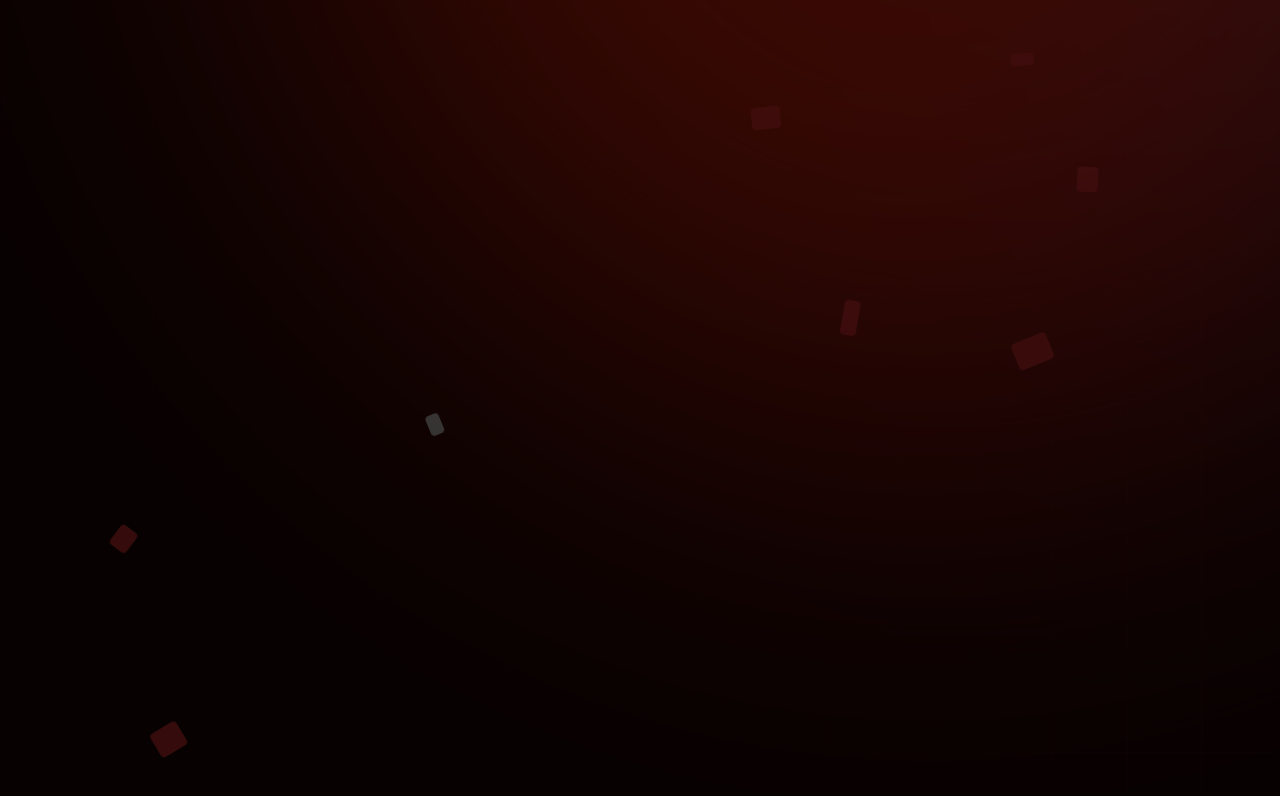
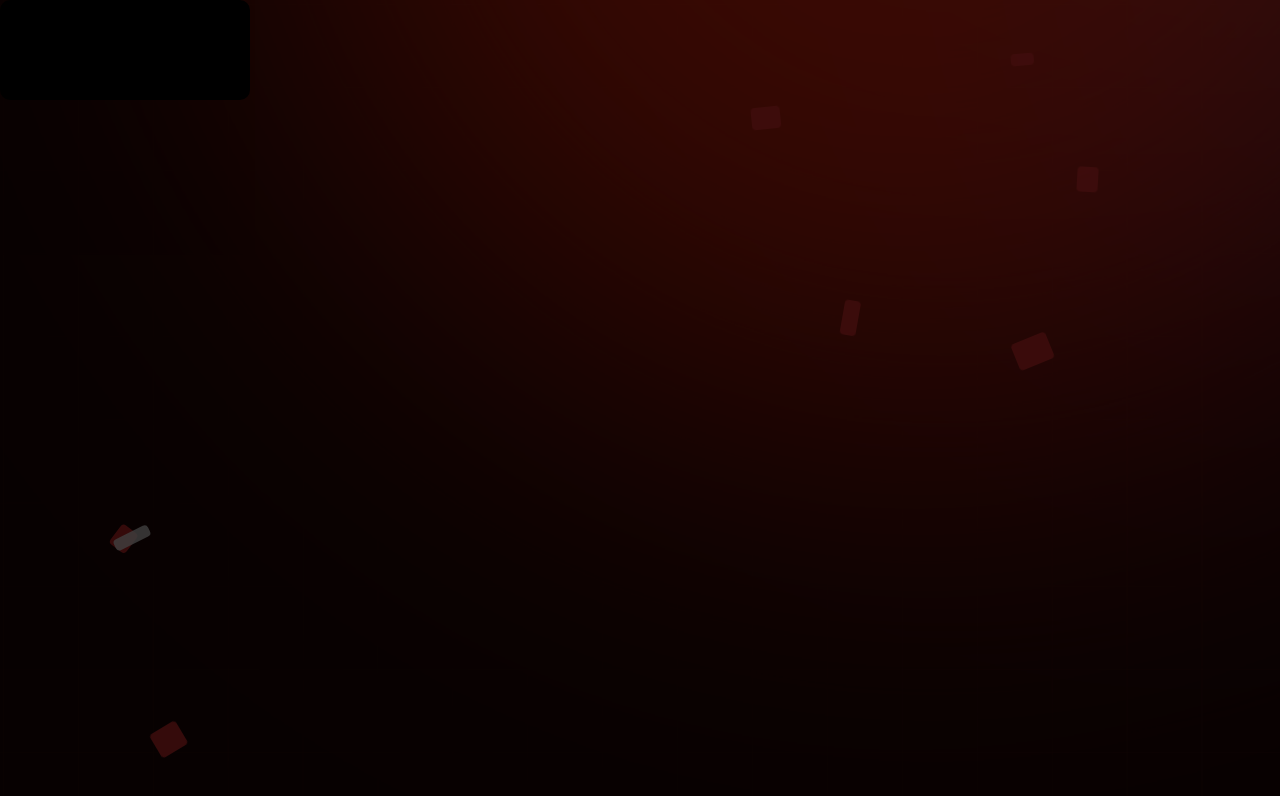
Before and after one commit to Fatema-saeed/eng_event, a React (Create React App) app: page / in a window 1280 px wide. Shown: the top 796 px of the page. Built offline with nearby package versions, Linux system fonts and the light colour scheme.

Commit message:
Save changes before merging

```diff
--- a/src/App.js
+++ b/src/App.js
@@ -3,6 +3,7 @@ import React, { useState, useEffect } from 'react';
 import FallingPiece from './FallingPiece';
 import './App.css';
 import { Box, Button } from '@mui/material';
+import GoldenRatioIntro from './WelcomeScreen';
 
 
 function App() {
@@ -39,6 +40,7 @@ function App() {
     {pieces.map(p => (
       <FallingPiece key={p.id} {...p} onComplete={() => handleRemove(p.id)} />
     ))}
+
     <Box sx={{    position: "relative",
   width:" 100vw",
   height: "100vh"
@@ -53,7 +55,9 @@ function App() {
             backgroundColor: "rgba(0, 0, 0, 0.75)",
           }}
         />
+        <GoldenRatioIntro/>
     </Box>
+
   </div>
   );
 }
--- a/src/WelcomeScreen.jsx
+++ b/src/WelcomeScreen.jsx
@@ -1,31 +1,93 @@
-// src/WelcomeLottie.jsx
-import React, { useEffect, useState } from 'react';
-import { Player } from '@lottiefiles/react-lottie-player';
-import animationData from './animations/welcome.json';
+"use client"
 
-export default function WelcomeLottie({ onFinish }) {
-  const [show, setShow] = useState(true);
+import { useEffect, useState } from "react"
+import { motion, AnimatePresence } from "framer-motion"
+import { Box } from "@mui/material"
+
+const text = "الأمسية الختامية"
+
+export default function GoldenRatioIntro() {
+  const [show, setShow] = useState(true)
 
   useEffect(() => {
-    const timer = setTimeout(() => {
-      setShow(false);
-      onFinish();
-    }, 2000); // total time to show animation
-    return () => clearTimeout(timer);
-  }, [onFinish]);
+    const timer = setTimeout(() => setShow(false), 2000) // Hide after 2s
+    return () => clearTimeout(timer)
+  }, [])
 
   return (
-    <>
-      {show && (
-        <div className="fixed top-0 left-0 w-full h-full flex items-center justify-center bg-white z-50">
-          <Player
-            autoplay
-            keepLastFrame
-            src={animationData}
-            style={{ height: 300, width: 300 }}
-          />
-        </div>
-      )}
-    </>
-  );
+    <Box
+      sx={{
+        height: "100px",
+        width: "250px",
+        backgroundColor: "black",
+        borderRadius: "10px",
+        display: "flex",
+        alignItems: "center",
+        justifyContent: "center",
+        position: "relative",
+        overflow: "hidden"
+      }}
+    >
+      <AnimatePresence>
+        {show && (
+          <motion.div
+            initial={{ opacity: 0 }}
+            animate={{ opacity: 1 }}
+            exit={{ opacity: 0 }}
+            transition={{ duration: 0.5 }}
+            style={{
+              display: "flex",
+              alignItems: "center",
+              fontFamily: "monospace",
+              fontSize: "2.5rem",
+              color: "white"
+            }}
+          >
+            <motion.span
+              initial="hidden"
+              animate="visible"
+              variants={{
+                hidden: {},
+                visible: {
+                  transition: {
+                    staggerChildren: 0.15
+                  }
+                }
+              }}
+              style={{ display: "flex" }}
+            >
+              {text.split("").map((char, index) => (
+                <motion.span
+                  key={index}
+                  variants={{
+                    hidden: { opacity: 0, y: 10 },
+                    visible: { opacity: 1, y: 0 }
+                  }}
+                  transition={{
+                    duration: 0.3,
+                    ease: "easeOut"
+                  }}
+                  style={{ display: "inline-block" }}
+                >
+                  {char}
+                </motion.span>
+              ))}
+              {/* Typing cursor */}
+              <motion.span
+                animate={{ opacity: [1, 0, 1] }}
+                transition={{ duration: 0.8, repeat: Infinity, ease: "easeInOut" }}
+                style={{
+                  width: "6px",
+                  height: "2.5rem",
+                  backgroundColor: "white",
+                  marginLeft: "4px",
+                  display: "inline-block"
+                }}
+              />
+            </motion.span>
+          </motion.div>
+        )}
+      </AnimatePresence>
+    </Box>
+  )
 }
```
